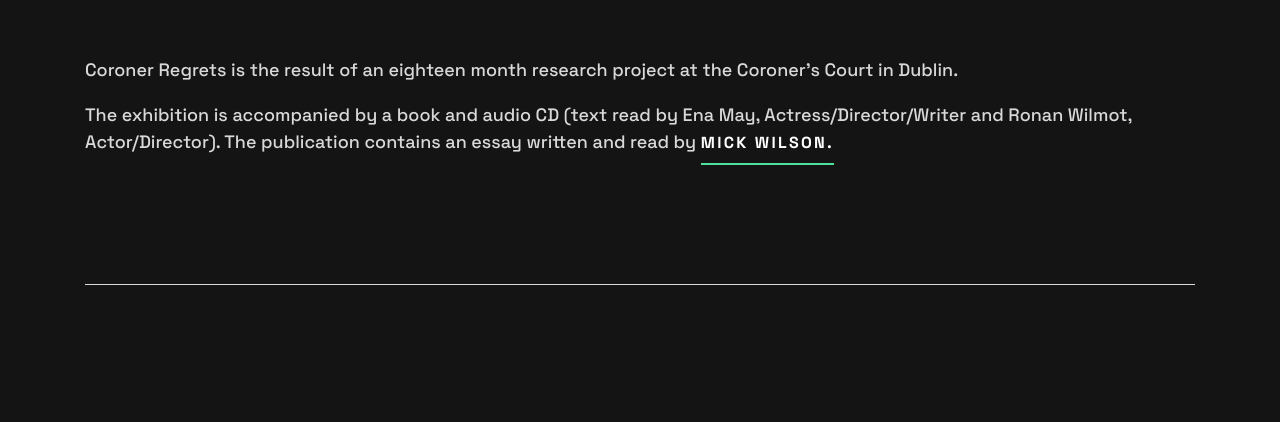
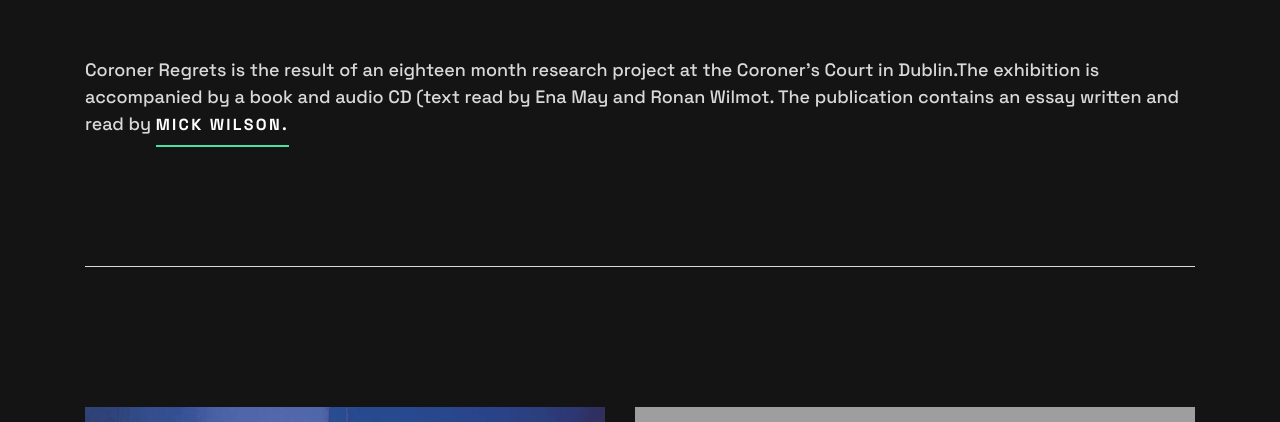
Before and after one commit to virtualanxiety/material-resource, a plain HTML site: page coronerregretsproject.html in a window 1280 px wide. Shown: the part 306-728 px from the top of the page. Drawn offline with Linux system fonts and the light colour scheme; grey boxes are pictures that could not be loaded.

Commit message:
Update coronerregretsproject.html

```diff
--- a/coronerregretsproject.html
+++ b/coronerregretsproject.html
@@ -86,9 +86,7 @@
                 Coroner Regrets <span>Project</span>
               </h1>
               <p class="hero__description">
-                <p>Coroner Regrets is the result of an eighteen month research project at the Coroner's Court in Dublin.</p>
-
-<p>The exhibition is accompanied by a book and audio CD (text read by Ena May, Actress/Director/Writer and Ronan Wilmot, Actor/Director). The publication contains an essay written and read by <a href="coronerregretsexhibnotes" class="underline">Mick Wilson.</a></p>
+                <p>Coroner Regrets is the result of an eighteen month research project at the Coroner's Court in Dublin.The exhibition is accompanied by a book and audio CD (text read by Ena May and Ronan Wilmot. The publication contains an essay written and read by <a href="coronerregretsexhibnotes" class="underline">Mick Wilson.</a></p>
             </div>
           </div>
         </div>
```
